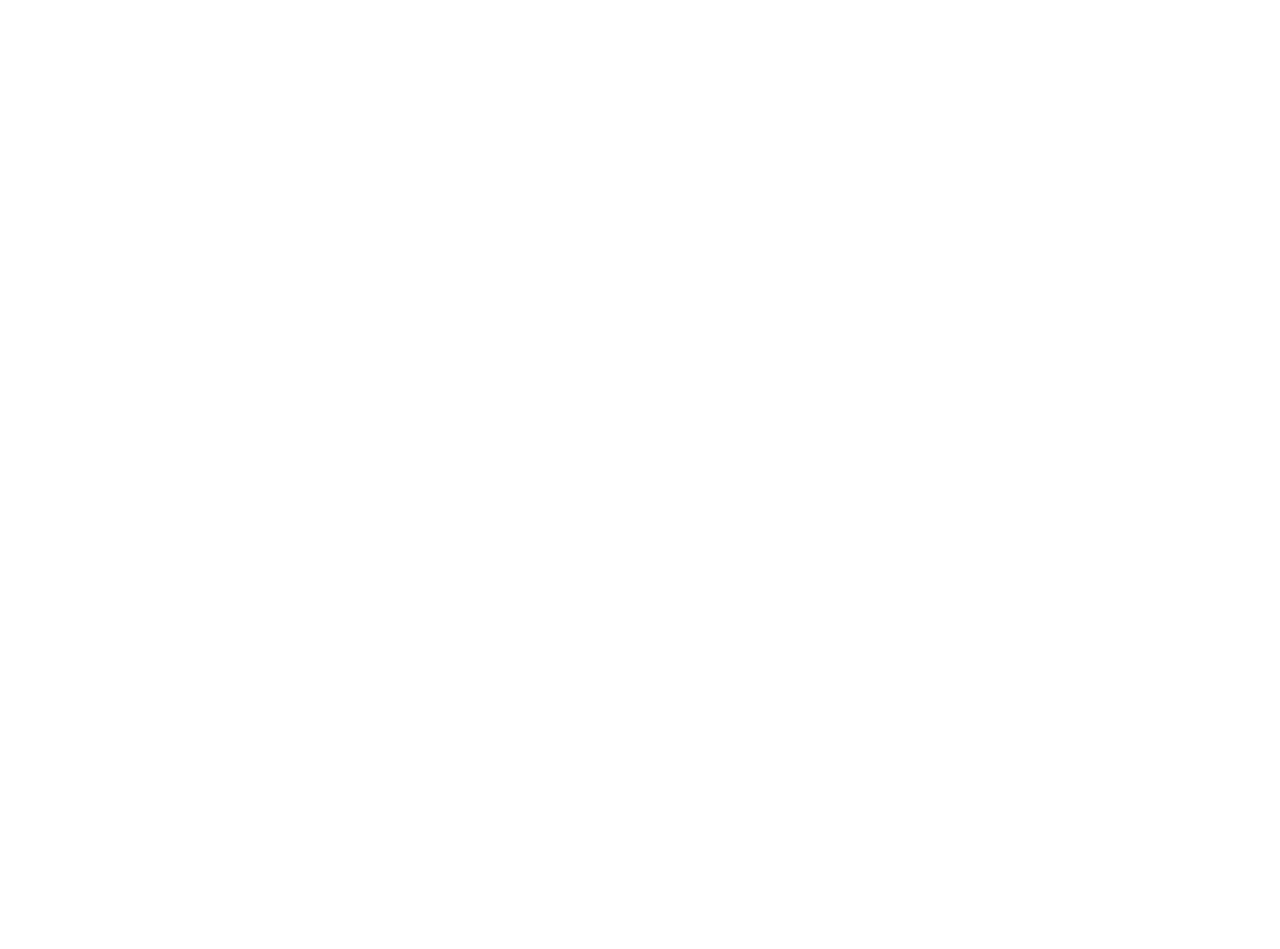
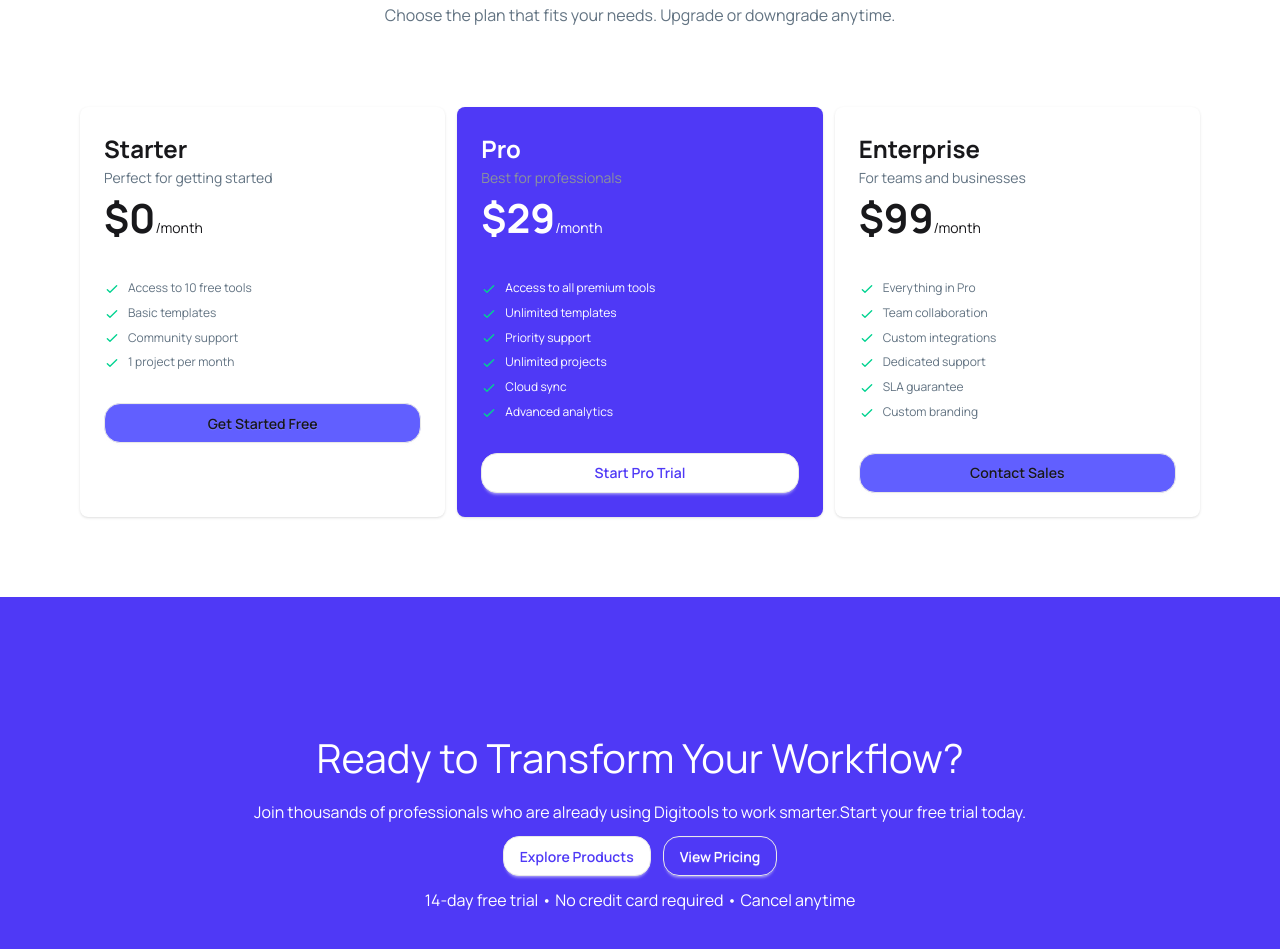
Before and after one commit to avishekroyyash/Assignment-6, a React (Vite) app in the folder Digital-Platform/: page / in a window 1280 px wide. Shown: the part 2120-3069 px from the top of the page. Before the commit the page ends 2051 px from the top, so only its background shows below. Built offline with nearby package versions, Linux system fonts and the light colour scheme.

Commit message:
add workflow section

```diff
--- a/Digital-Platform/src/App.jsx
+++ b/Digital-Platform/src/App.jsx
@@ -1,10 +1,12 @@
 
 import './App.css'
+import Admit from './Component/Admit-fee/Admit'
 import Banner from './Component/Banner/Banner'
 import Navber from './Component/Navber/Navber'
 import Number from './Component/Number/Number'
 import Title from './Component/Number/Title'
 import Steps from './Component/Steps/Steps'
+import Workflow from './Component/Workflow/Workflow'
 
 function App() {
 
@@ -16,6 +18,8 @@
      <Title></Title>
 
      <Steps></Steps>
+     <Admit></Admit>
+     <Workflow>c</Workflow>
     </>
   )
 }
--- /dev/null
+++ b/Digital-Platform/src/Component/Admit-fee/Admit.jsx
@@ -0,0 +1,126 @@
+import React from 'react';
+
+const Admit = () => {
+    return (
+        <div>
+            <h1 className='text-[48px] text-center font-bold'>Simple, Transparent Pricing</h1>
+            <p className='text-[#627382] text-center'>Choose the plan that fits your needs. Upgrade or downgrade anytime.</p>
+            <div className='grid grid-cols-3 gap-3 p-20'>
+            <div className="card  bg-base-100 shadow-sm">
+  <div className="card-body">
+    <div className="">
+      <h2 className="text-[24px] font-bold">Starter</h2>
+      <p className='text-[#627382]'>Perfect for getting started</p>
+      <span className=""><span className='font-bold text-[40px]'>$0</span>/month</span>
+    </div>
+    <ul className="mt-6 flex flex-col gap-2 text-xs">
+      <li>
+        <svg xmlns="http://www.w3.org/2000/svg" className="size-4 me-2 inline-block text-success" fill="none" viewBox="0 0 24 24" stroke="currentColor"><path strokeLinecap="round" strokeLinejoin="round" strokeWidth="2" d="M5 13l4 4L19 7" /></svg>
+        <span className='text-[#627382]'>Access to 10 free tools</span>
+      </li>
+      <li>
+        <svg xmlns="http://www.w3.org/2000/svg" className="size-4 me-2 inline-block text-success" fill="none" viewBox="0 0 24 24" stroke="currentColor"><path strokeLinecap="round" strokeLinejoin="round" strokeWidth="2" d="M5 13l4 4L19 7" /></svg>
+        <span className='text-[#627382]'>Basic templates</span>
+      </li>
+      <li>
+        <svg xmlns="http://www.w3.org/2000/svg" className="size-4 me-2 inline-block text-success" fill="none" viewBox="0 0 24 24" stroke="currentColor"><path strokeLinecap="round" strokeLinejoin="round" strokeWidth="2" d="M5 13l4 4L19 7" /></svg>
+        <span className='text-[#627382]'>Community support</span>
+      </li>
+      <li>
+        <svg xmlns="http://www.w3.org/2000/svg" className="size-4 me-2 inline-block text-success" fill="none" viewBox="0 0 24 24" stroke="currentColor"><path strokeLinecap="round" strokeLinejoin="round" strokeWidth="2" d="M5 13l4 4L19 7" /></svg>
+        <span className='text-[#627382]'>1 project per month</span>
+      </li>
+
+    </ul>
+    <div className="mt-6">
+      <button className="btn bg-indigo-500 btn-block rounded-2xl">Get Started Free</button>
+    </div>
+  </div>
+            </div>
+
+            <div className="card bg-base-100 shadow-sm bg-indigo-600">
+  <div className="card-body">
+    <div className="">
+      <h2 className="text-[24px] font-bold text-white">Pro</h2>
+      <p className='text-[#8b939b]'>Best for professionals</p>
+      <span className="text-white"><span className='font-bold text-[40px]'>$29</span>/month</span>
+    </div>
+    <ul className="mt-6 flex flex-col gap-2 text-xs">
+      <li>
+        <svg xmlns="http://www.w3.org/2000/svg" className="size-4 me-2 inline-block text-success" fill="none" viewBox="0 0 24 24" stroke="currentColor"><path strokeLinecap="round" strokeLinejoin="round" strokeWidth="2" d="M5 13l4 4L19 7" /></svg>
+        <span className='text-white '>Access to all premium tools</span>
+      </li>
+      <li>
+        <svg xmlns="http://www.w3.org/2000/svg" className="size-4 me-2 inline-block text-success" fill="none" viewBox="0 0 24 24" stroke="currentColor"><path strokeLinecap="round" strokeLinejoin="round" strokeWidth="2" d="M5 13l4 4L19 7" /></svg>
+        <span className='text-white'>Unlimited templates</span>
+      </li>
+      <li>
+        <svg xmlns="http://www.w3.org/2000/svg" className="size-4 me-2 inline-block text-success" fill="none" viewBox="0 0 24 24" stroke="currentColor"><path strokeLinecap="round" strokeLinejoin="round" strokeWidth="2" d="M5 13l4 4L19 7" /></svg>
+        <span className='text-white'>Priority support</span>
+      </li>
+      <li>
+        <svg xmlns="http://www.w3.org/2000/svg" className="size-4 me-2 inline-block text-success" fill="none" viewBox="0 0 24 24" stroke="currentColor"><path strokeLinecap="round" strokeLinejoin="round" strokeWidth="2" d="M5 13l4 4L19 7" /></svg>
+        <span className='text-white'>Unlimited projects</span>
+      </li>
+      <li>
+        <svg xmlns="http://www.w3.org/2000/svg" className="size-4 me-2 inline-block text-success" fill="none" viewBox="0 0 24 24" stroke="currentColor"><path strokeLinecap="round" strokeLinejoin="round" strokeWidth="2" d="M5 13l4 4L19 7" /></svg>
+        <span className='text-white'>Cloud sync</span>
+      </li>
+      <li>
+        <svg xmlns="http://www.w3.org/2000/svg" className="size-4 me-2 inline-block text-success" fill="none" viewBox="0 0 24 24" stroke="currentColor"><path strokeLinecap="round" strokeLinejoin="round" strokeWidth="2" d="M5 13l4 4L19 7" /></svg>
+        <span className='text-white'>Advanced analytics</span>
+      </li>
+
+    </ul>
+    <div className="mt-6">
+      <button className="btn bg-white text-indigo-600 btn-block rounded-2xl">Start Pro Trial</button>
+    </div>
+  </div>
+            </div>
+
+             <div className="card  bg-base-100 shadow-sm ">
+  <div className="card-body">
+    <div className="">
+      <h2 className="text-[24px] font-bold">Enterprise</h2>
+      <p className='text-[#627382]'>For teams and businesses</p>
+      <span className=""><span className='font-bold text-[40px]'>$99</span>/month</span>
+    </div>
+    <ul className="mt-6 flex flex-col gap-2 text-xs">
+      <li>
+        <svg xmlns="http://www.w3.org/2000/svg" className="size-4 me-2 inline-block text-success" fill="none" viewBox="0 0 24 24" stroke="currentColor"><path strokeLinecap="round" strokeLinejoin="round" strokeWidth="2" d="M5 13l4 4L19 7" /></svg>
+        <span className='text-[#627382]'>Everything in Pro</span>
+      </li>
+      <li>
+        <svg xmlns="http://www.w3.org/2000/svg" className="size-4 me-2 inline-block text-success" fill="none" viewBox="0 0 24 24" stroke="currentColor"><path strokeLinecap="round" strokeLinejoin="round" strokeWidth="2" d="M5 13l4 4L19 7" /></svg>
+        <span className='text-[#627382]'>Team collaboration</span>
+      </li>
+      <li>
+        <svg xmlns="http://www.w3.org/2000/svg" className="size-4 me-2 inline-block text-success" fill="none" viewBox="0 0 24 24" stroke="currentColor"><path strokeLinecap="round" strokeLinejoin="round" strokeWidth="2" d="M5 13l4 4L19 7" /></svg>
+        <span className='text-[#627382]'>Custom integrations</span>
+      </li>
+      <li>
+        <svg xmlns="http://www.w3.org/2000/svg" className="size-4 me-2 inline-block text-success" fill="none" viewBox="0 0 24 24" stroke="currentColor"><path strokeLinecap="round" strokeLinejoin="round" strokeWidth="2" d="M5 13l4 4L19 7" /></svg>
+        <span className='text-[#627382]'>Dedicated support</span>
+      </li>
+      <li>
+        <svg xmlns="http://www.w3.org/2000/svg" className="size-4 me-2 inline-block text-success" fill="none" viewBox="0 0 24 24" stroke="currentColor"><path strokeLinecap="round" strokeLinejoin="round" strokeWidth="2" d="M5 13l4 4L19 7" /></svg>
+        <span className='text-[#627382]'>SLA guarantee</span>
+      </li>
+      <li>
+        <svg xmlns="http://www.w3.org/2000/svg" className="size-4 me-2 inline-block text-success" fill="none" viewBox="0 0 24 24" stroke="currentColor"><path strokeLinecap="round" strokeLinejoin="round" strokeWidth="2" d="M5 13l4 4L19 7" /></svg>
+        <span className='text-[#627382]'>Custom branding</span>
+      </li>
+
+    </ul>
+    <div className="mt-6">
+      <button className="btn bg-indigo-500 btn-block rounded-2xl">Contact Sales</button>
+    </div>
+  </div>
+            </div>
+
+</div>
+        </div>
+    );
+};
+
+export default Admit;
--- /dev/null
+++ b/Digital-Platform/src/Component/Workflow/Workflow.jsx
@@ -0,0 +1,19 @@
+import React from 'react';
+
+const Workflow = () => {
+    return (
+        <div className='bg-indigo-600 min-h-[447px] flex items-center justify-center'>
+            <div className='flex flex-col justify-center items-center space-y-3'>
+                <h1 className='text-white font-bole text-[40px]'>Ready to Transform Your Workflow?</h1>
+                <p className='text-white'>Join thousands of professionals who are already using Digitools to work smarter.Start your free trial today.</p>
+                <span className='flex gap-3'>
+                 <button className='btn bg-white text-indigo-600 rounded-2xl'>Explore Products</button>
+                <button className='btn bg-transparent text-white rounded-2xl' >View Pricing</button>
+                </span>
+                <h2 className='text-white'>14-day free trial • No credit card required • Cancel anytime</h2>
+            </div>
+        </div>
+    );
+};
+
+export default Workflow;
```
